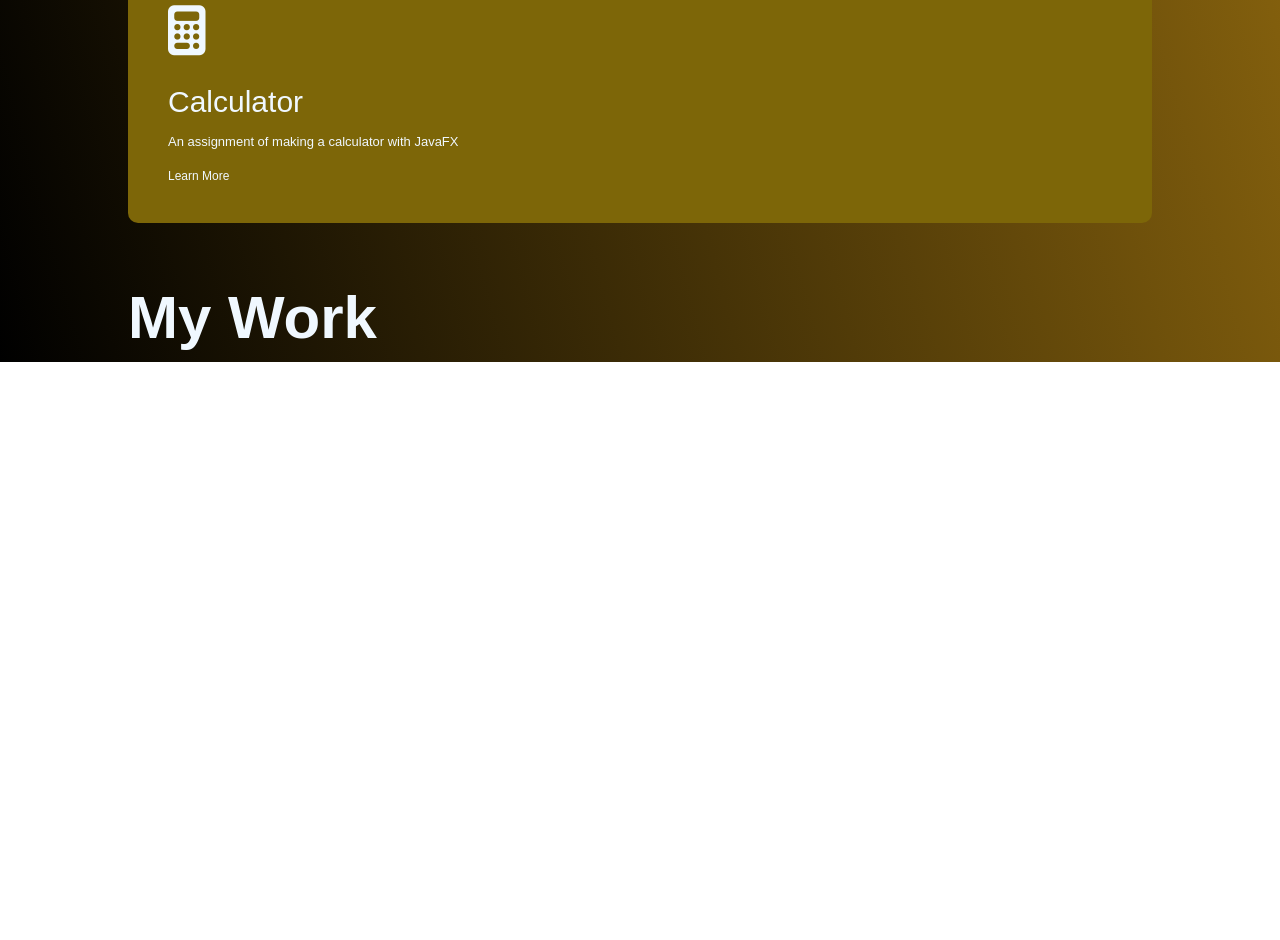
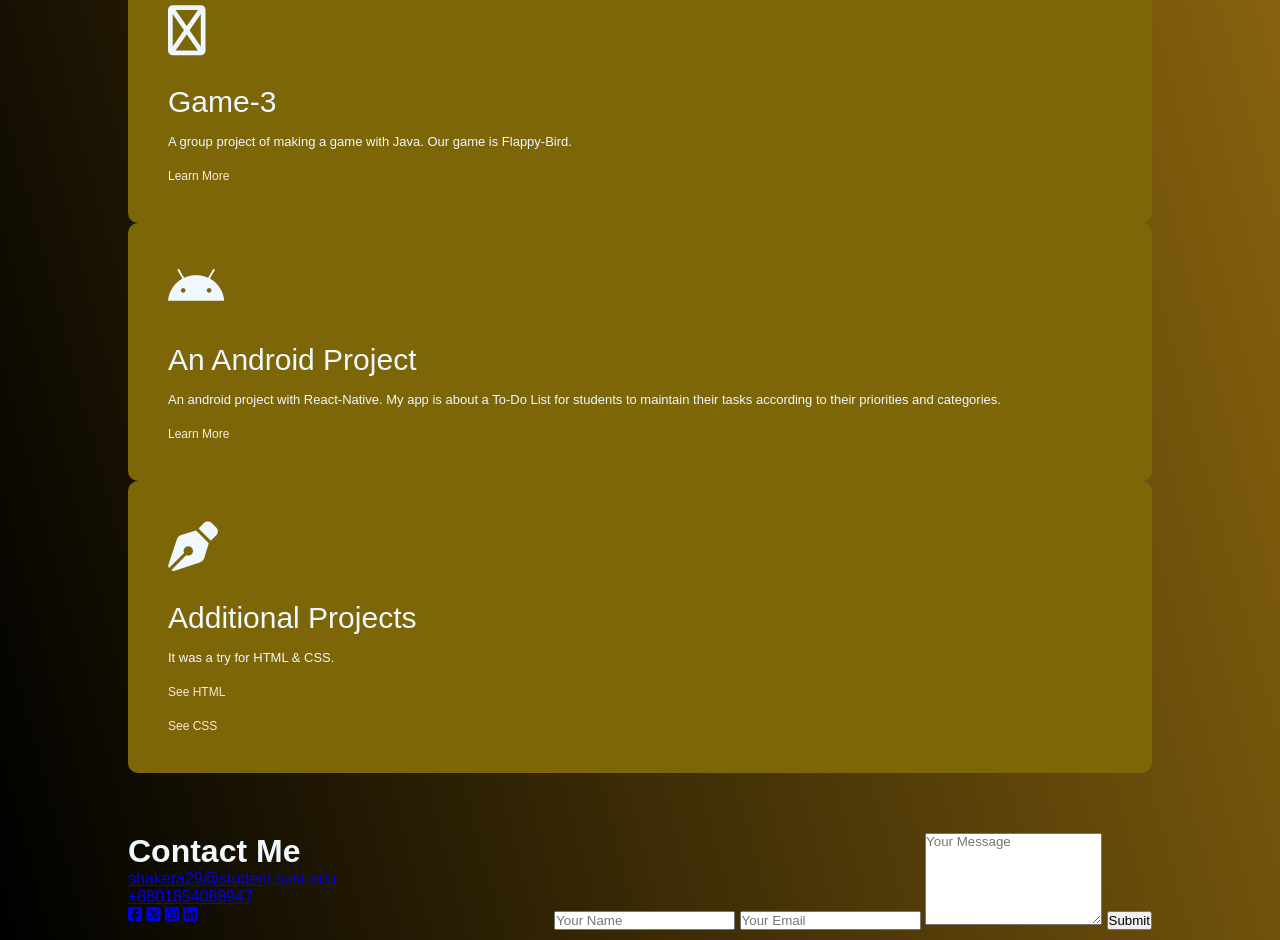
Before and after one commit to shakeraema/PORTFOLIO, a plain HTML site: page index.html in a window 1280 px wide. Shown: the part 2720-3660 px from the top of the page. Before the commit the page ends 3082 px from the top, so only its background shows below. Drawn offline with Linux system fonts and the light colour scheme.

Commit message:
Social Sites added

```diff
--- a/index.html
+++ b/index.html
@@ -94,7 +94,7 @@
                 <a href="#">Learn More</a>
             </div>
             <div>
-                <i class="fa-solid fa-gamepad"></i>
+                <i class="fa-solid fa-dice-six"></i>
                 <h2>Game-2</h2>
                 <p>This is my own game based on a 2048 game plot. In this game, the player must combine tiles containing the same numbers until they reach the number 2560. The tiles can contain only integer values starting from 2,3,5 and those are multiples of 5, like 5, 10, 20,40 , 80, and so on.
 
@@ -110,20 +110,53 @@
                 <a href="https://github.com/shakeraema/CALCULATOR_JavaFX.git">Learn More</a>
             </div>
             <div>
-                <i class="fa-solid fa-calculator"></i>
-                <h2>Calculator</h2>
-                <p>An assignment of making a calculator with JavaFX</p>
-                <a href="https://github.com/shakeraema/CALCULATOR_JavaFX.git">Learn More</a>
+                <i class="fa-regular fa-gamepad"></i>
+                <h2>Game-3</h2>
+                <p>A group project of making a game with Java. Our game is Flappy-Bird.</p>
+                <a href="https://github.com/shakeraema/our_java_game_project_flappy_bird.git">Learn More</a>
+            </div>
+            <div>
+                <i class="fa-brands fa-android"></i>
+                <h2>An Android Project</h2>
+                <p>An android project with React-Native. My app is about a To-Do List for students to maintain their tasks according to their priorities and categories.</p>
+                <a href="https://github.com/shakeraema/our_java_game_project_flappy_bird.git">Learn More</a>
+            </div>
+            <div>
+                <i class="fa-solid fa-pen-nib"></i>
+                <h2>Additional Projects</h2>
+                <p>It was a try for HTML & CSS.</p>
+                <a href="https://github.com/shakeraema/MyVeryFirstHtmlForm.git">See HTML</a><br>
+                <a href="https://github.com/shakeraema/CSS.git">See CSS</a>
             </div>
         </div>
     </div>
 </div>
 
-<!-- --------------------------Portfolio------------------------- -->
+<!-- --------------------------Contact------------------------- -->
 
-<div id="portfolio">
+<div id="contact">
     <div class="container">
-        <h1 class="subtitle">My Work</h1>
+        <div class="row">
+            <div class="contact-left">
+                <h1 class="sub-title">Contact Me</h1>
+                <p><a href="mailto:shakera29@student.sust.edu">shakera29@student.sust.edu</a></p>
+                <p><a href="tel:+8801854088947">+8801854088947</a></p>
+                <div class="social-icons">
+                    <a href="https://www.facebook.com/profile.php?id=100010864628395"><i class="fa-brands fa-square-facebook"></i></a>
+                    <a href="https://twitter.com/ShakeraEma"><i class="fa-brands fa-square-x-twitter"></i></i></a>
+                    <a href="https://www.instagram.com/shakera_ema/"><i class="fa-brands fa-square-instagram"></i></a>
+                    <a href="https://www.linkedin.com/in/shakera-ema-994932238/"><i class="fa-brands fa-linkedin"></i></a>
+                </div>
+            </div>
+            <div class="contact-right">
+                <form>
+                    <input type="text" name="Name" placeholder="Your Name" required>
+                    <input type="email" name="email" placeholder="Your Email" required>
+                    <textarea name="Message" rows="6" placeholder="Your Message"></textarea>
+                    <button type="submit">Submit</button>
+                </form>
+            </div>
+        </div>
     </div>
 </div>
     <script>
--- a/style.css
+++ b/style.css
@@ -206,8 +206,8 @@ nav ul li a:hover::after{
 
 .services-list div a
 {
-    text-decoration: none;
-    color:aliceblue;
+    text-decoration:double;
+    color:antiquewhite;
     font-size: 12px;
     margin-top: 20px;
     display: inline-block;
```
